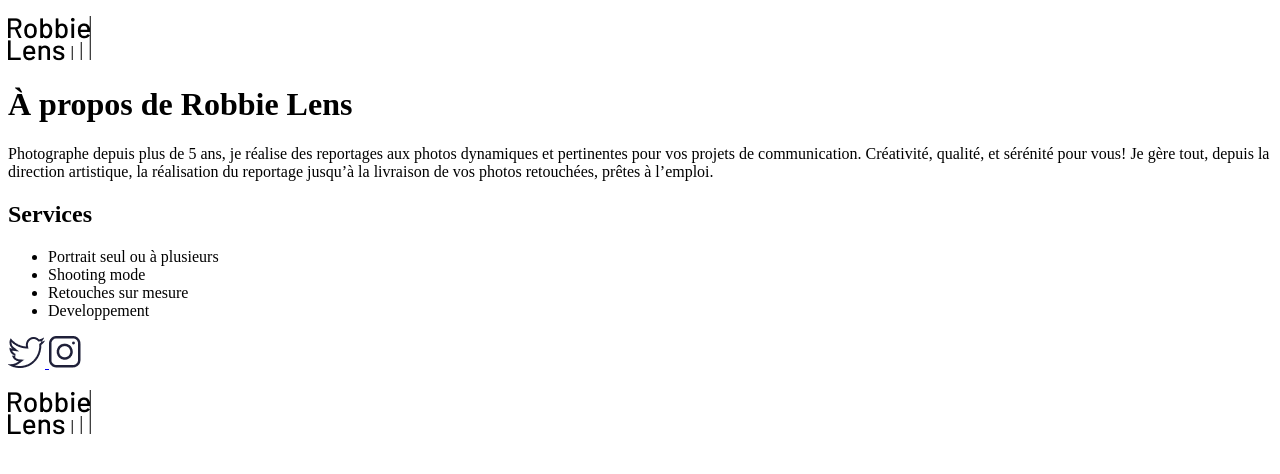
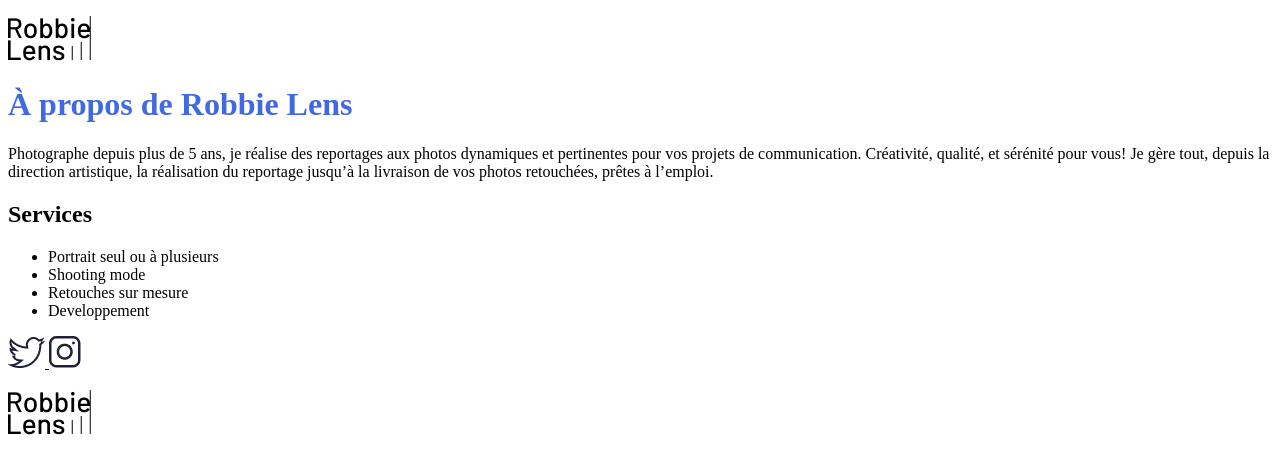
Before and after one commit to anaislcno/TestRobbieLens, a plain HTML site: page a-propos.html in a window 1280 px wide. Drawn offline with Linux system fonts and the light colour scheme.

Commit message:
[ADD]: Ajout fichier CSS + modif Robbie Lens

```diff
--- a/a-propos.html
+++ b/a-propos.html
@@ -4,6 +4,7 @@
 <head>
     <meta charset="utf-8">
     <title>À propos - Robbie Lens Photographie</title>
+    <link href="styles.css" rel="stylesheet">
 </head>
 
 <body>
--- /dev/null
+++ b/styles.css
@@ -0,0 +1,3 @@
+h1 {
+    color: royalblue;
+}
```
Also changed, not shown: index.html (+1 -0 lines).
